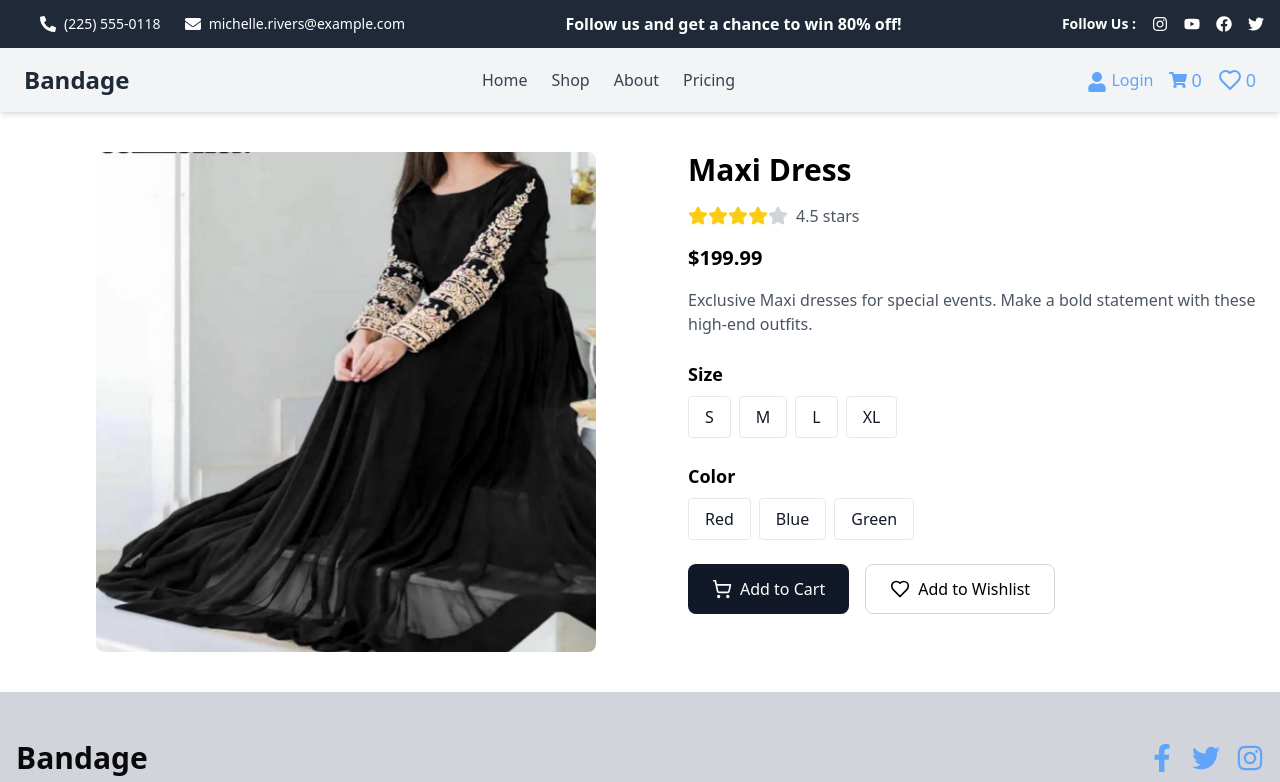
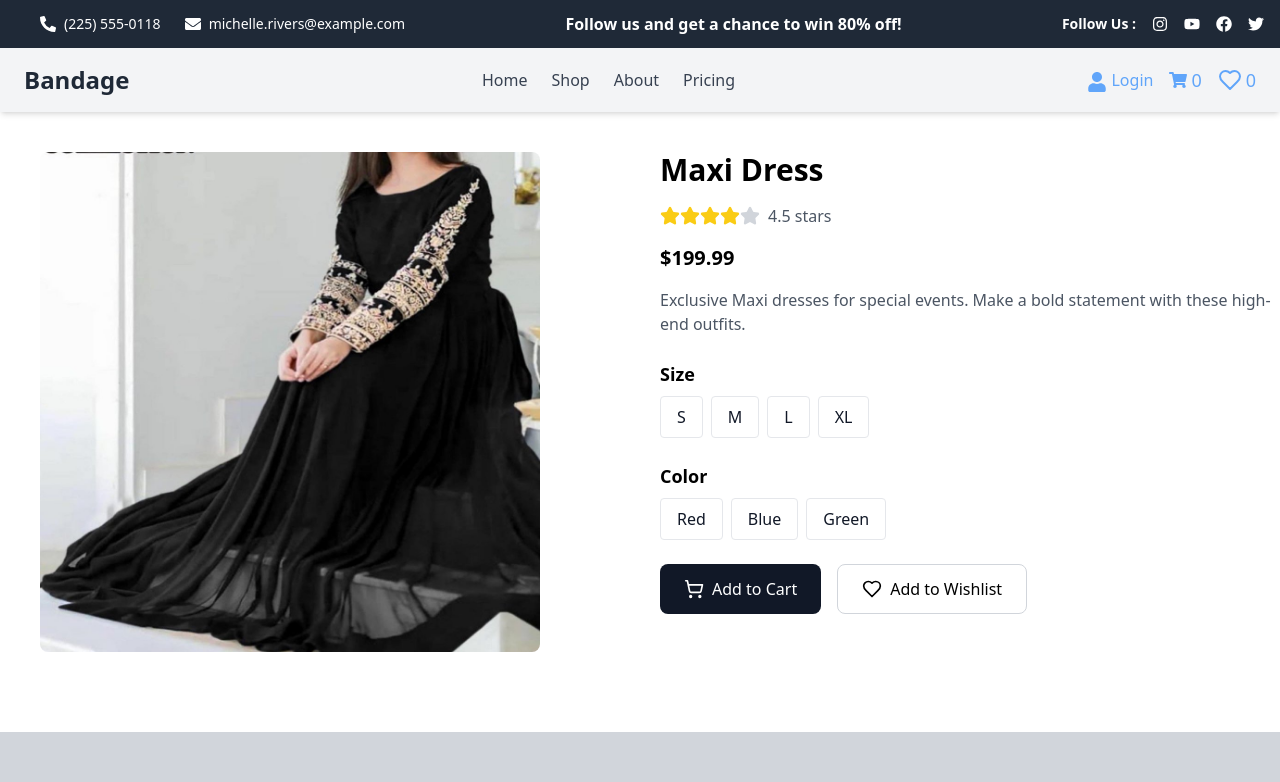
Before and after one commit to AreebaSadiq23/e-commerce-web-project, a Next.js app: page /card/1 in a window 1280 px wide. Shown: the top 782 px of the page. Built offline with nearby package versions, Linux system fonts and the light colour scheme.

Commit message:
update and add files

```diff
--- a/src/app/card/[id]/page.tsx
+++ b/src/app/card/[id]/page.tsx
@@ -16,7 +16,7 @@ interface Product {
   description: string;
 }
 const products: Product[] = [
-  { id: 1, title: "Maxi Dress", name: "Maxi Dress", category: "Department", price: 199.99, image: "/hero/maxi.jpg", description:       "Exclusive Maxi dresses for special events. Make a bold statement with these high-end outfits.",  },
+  { id: 1, title: "Maxi Dress", name: "Maxi Dress", category: "Department", price: 199.99, image: "/hero/maxi.jpg", description:"Exclusive Maxi dresses for special events. Make a bold statement with these high-end outfits.",  },
   { id: 2, title: "Trendy Outfit", name: "Trendy Outfit", category: "Department", price: 79.99, image: "/editor/trendyoutfit.jpg", description: "Comfort meets style with this cozy hoodie." },
   { id: 3, title: "Men Fashion", name: "Men Fashion", category: "Department", price: 129.99, image: "/editor/men-fashion.jpg", description: "A trendy outfit perfect for any occasion." },
   { id: 4, title: "Kids Collection", name: "Kids Collection", category: "Department", price: 49.99, image: "/editor/kid.jpg", description: "Colorful and fun outfits for kids." },
@@ -53,8 +53,8 @@ export default function ProductDetail() {
 
   return (
     <><Header/>
-    <div className="flex flex-col md:flex-row mt-10">
-      <div className="md:w-1/2 mb-10 ml-24">
+    <div className="flex flex-col md:flex-row mt-10 mb-10 ml-10">
+      <div className="md:w-1/2 mb-10">
         <Image
           src={product.image || "/placeholder.svg"}
           alt={product.title}
```
